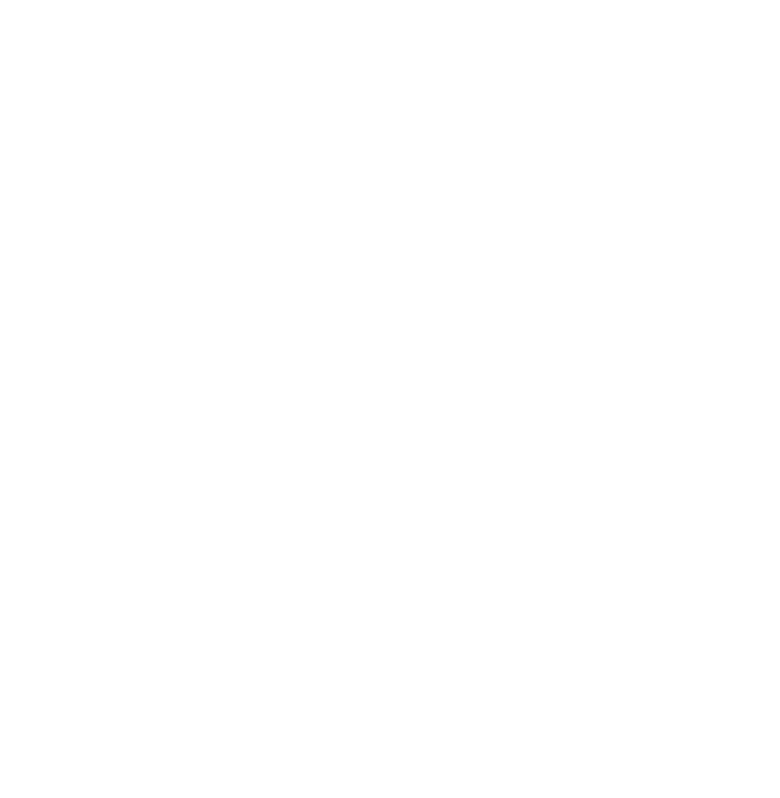
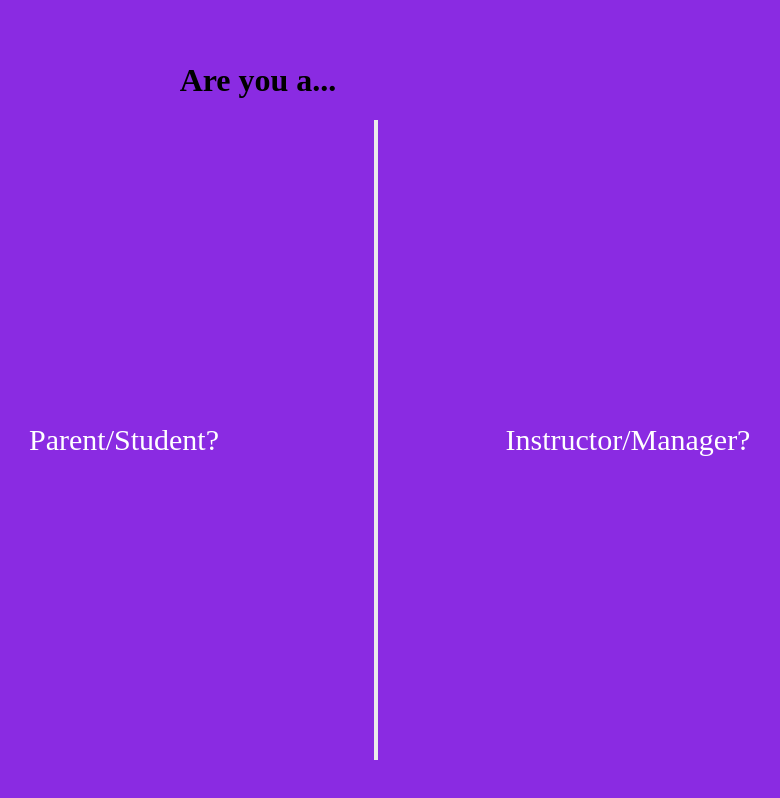
Before and after one commit to Serrin-Sage/bgl_immortals, a React (Vite) app: page /student_or_instructor in a window 1280 px wide. Before the commit this address had no page. Shown: the whole page, without its empty margins (382-1162 px from the left). Built offline with nearby package versions, Linux system fonts and the light colour scheme.

Commit message:
added sign in and sign up pages, added user check page before sign in and up

```diff
--- a/src/App.jsx
+++ b/src/App.jsx
@@ -2,6 +2,9 @@
 import { Routes, Route } from 'react-router-dom'
 import LandingPage from './components/LandingPage'
 import MainPage from './components/main/MainPage'
+import UserCheck from './components/signinup/UserCheck'
+import SignIn from './components/signinup/SignIn'
+import SignUp from './components/signinup/SignUp'
 
 function App() {
 
@@ -10,6 +13,9 @@
       <Routes>
         <Route path="/" element={<LandingPage />} />
         <Route path="/home" element={<MainPage />} />
+        <Route path="/student_or_instructor" element={<UserCheck />} />
+        <Route path="/signin" element={<SignIn />} />
+        <Route path="/signup" element={<SignUp />} />
       </Routes>
     </div>
   )
--- a/src/components/main/Header.jsx
+++ b/src/components/main/Header.jsx
@@ -1,6 +1,9 @@
 import { Link } from "react-router-dom"
+import { useDispatch } from "react-redux"
+import { getLinkType } from "../../features/linkType"
 
 const Header = () => {
+  const dispatch = useDispatch()
 
   return (
     <div className="header-container">
@@ -13,8 +16,8 @@
       <div className="header-item">
         <div className="link-container">
           <a href= "https://brooklyngamelab.com/" target="_blank" className="header-link-text">Main Site</a>
-          <Link to="" className="header-link-text">Register</Link>
-          <Link to="" className="header-link-text">Login</Link>
+          <Link to="/student_or_instructor" className="header-link-text" onClick={() => {dispatch(getLinkType({type: "Register"}))}}>Register</Link>
+          <Link to="/student_or_instructor" className="header-link-text" onClick={() => { dispatch(getLinkType({ type: "Login" })) }}>Login</Link>
         </div>
       </div>
     </div>
--- /dev/null
+++ b/src/components/signinup/SignIn.jsx
@@ -0,0 +1,7 @@
+const SignIn = () => {
+  return (
+    <div>SignIn</div>
+  )
+}
+
+export default SignIn
--- /dev/null
+++ b/src/components/signinup/SignUp.jsx
@@ -0,0 +1,9 @@
+import React from 'react'
+
+const SignUp = () => {
+  return (
+    <div>SignUp</div>
+  )
+}
+
+export default SignUp
--- /dev/null
+++ b/src/components/signinup/UserCheck.jsx
@@ -0,0 +1,35 @@
+import { useSelector } from "react-redux"
+import { useNavigate } from "react-router-dom"
+
+const UserCheck = () => {
+  const navigate = useNavigate()
+  const linkType = useSelector((state) => state.link.value)
+  console.log(linkType.type)
+
+  const userSelect = () => {
+    if (linkType.type === "Register") {
+        navigate("/signup")
+    } else if (linkType.type === "Login"){
+        navigate("/signin")
+    }
+  }
+  return (
+    <div className="user-check-container">
+          <h1>Are you a...</h1>
+        <div className="user-check-content">
+
+            <div className="user-select" id="parent-student-select" onClick={userSelect}>
+                Parent/Student?
+            </div>
+            <div className="page-break">
+
+            </div>
+              <div className="user-select" id="instructor-select" onClick={userSelect}>
+                Instructor/Manager?
+            </div>
+        </div>
+    </div>
+  )
+}
+
+export default UserCheck
--- /dev/null
+++ b/src/features/linkType.js
@@ -0,0 +1,17 @@
+import { createSlice } from "@reduxjs/toolkit";
+
+
+export const linkSlice = createSlice({
+    name: "link",
+    initialState: { value: { type: "" } },
+
+    reducers: {
+        getLinkType: (state, action) => {
+            state.value = action.payload
+        },
+
+    }
+})
+
+export const { getLinkType } = linkSlice.actions
+export default linkSlice.reducer
--- a/src/index.css
+++ b/src/index.css
@@ -1,6 +1,10 @@
 body {
   /* overflow: hidden; */
   margin: 0;
+  height: 100vh;
+}
+
+.App {
   height: 100vh;
 }
 
--- a/src/main.jsx
+++ b/src/main.jsx
@@ -4,6 +4,7 @@
 import { configureStore } from '@reduxjs/toolkit'
 import { Provider } from 'react-redux'
 import userSlice from './features/user'
+import linkSlice from './features/linkType'
 import App from './App'
 import './index.css'
 import './stylesheets/landingpage.css'
@@ -11,10 +12,12 @@
 import './stylesheets/mainpage.css'
 import './stylesheets/meritpage.css'
 import './stylesheets/immortalpage.css'
+import './stylesheets/usercheckpage.css'
 
 const store = configureStore({
   reducer: {
     user: userSlice,
+    link: linkSlice,
   }
 })
 
--- /dev/null
+++ b/src/stylesheets/usercheckpage.css
@@ -0,0 +1,45 @@
+.user-check-container {
+    display: flex;
+    flex-direction: column;
+    justify-content: center;
+    align-items: center;
+    text-align: center;
+    height: 100%;
+    width: inherit;
+    background-color: blueviolet;
+    cursor: default;
+}
+
+.user-check-content{
+    display: flex;
+    justify-content: space-evenly;
+    align-items: center;
+    width: 60%;
+}
+
+.page-break {
+    min-height: 80vh;
+    min-width: 4px;
+    background-color: rgb(235, 235, 235);
+}
+
+.user-select {
+    display: flex;
+    align-items: center;
+    justify-content: center;
+    font-size: 30px;
+    color: #fff;
+    min-width: 500px;
+    cursor: pointer;
+    transition: 0.5s;
+}
+
+#parent-student-select:hover {
+    min-width: 80%;
+    font-size: 35px;
+}
+
+#instructor-select:hover {
+    min-width: 80%;
+    font-size: 35px;
+}
```
